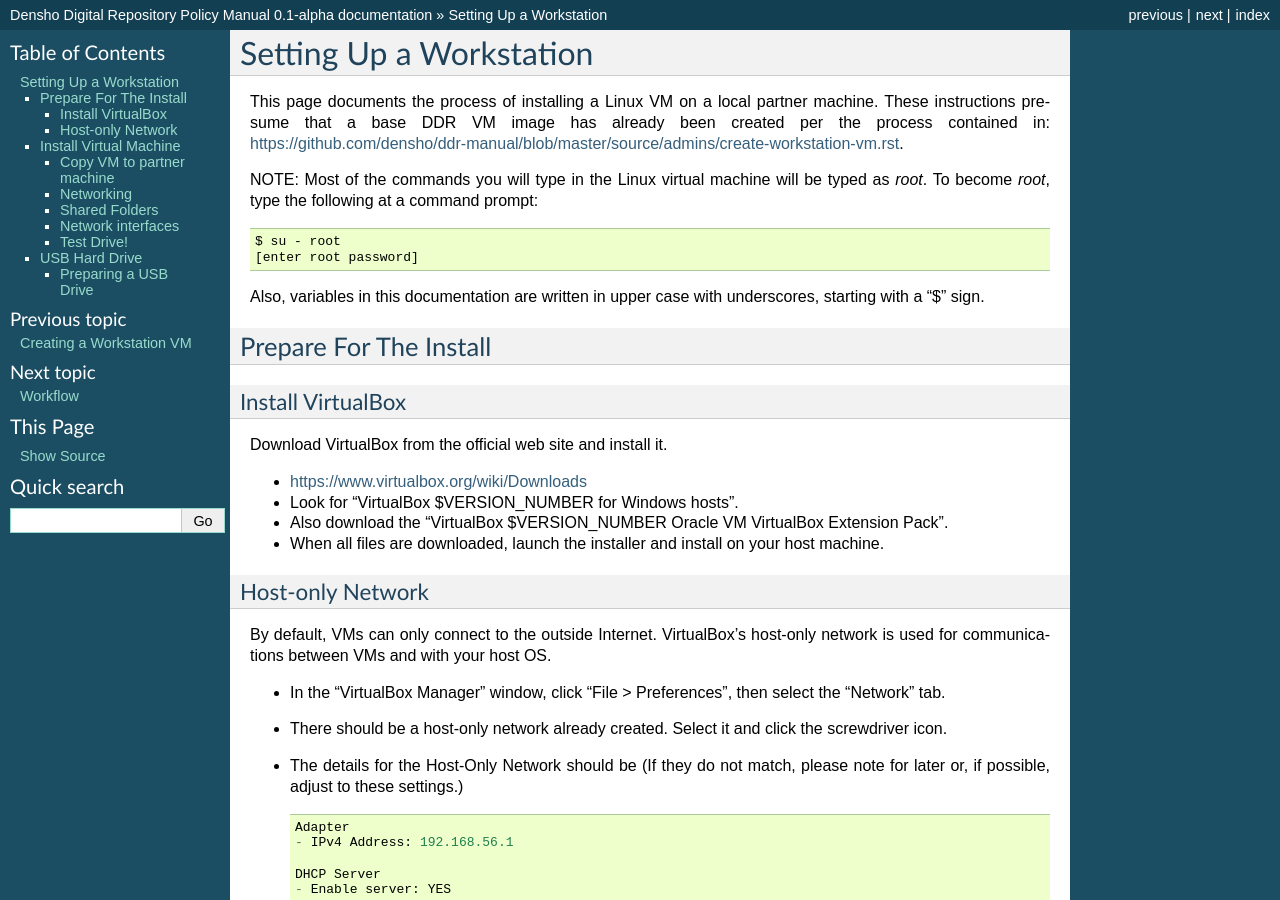
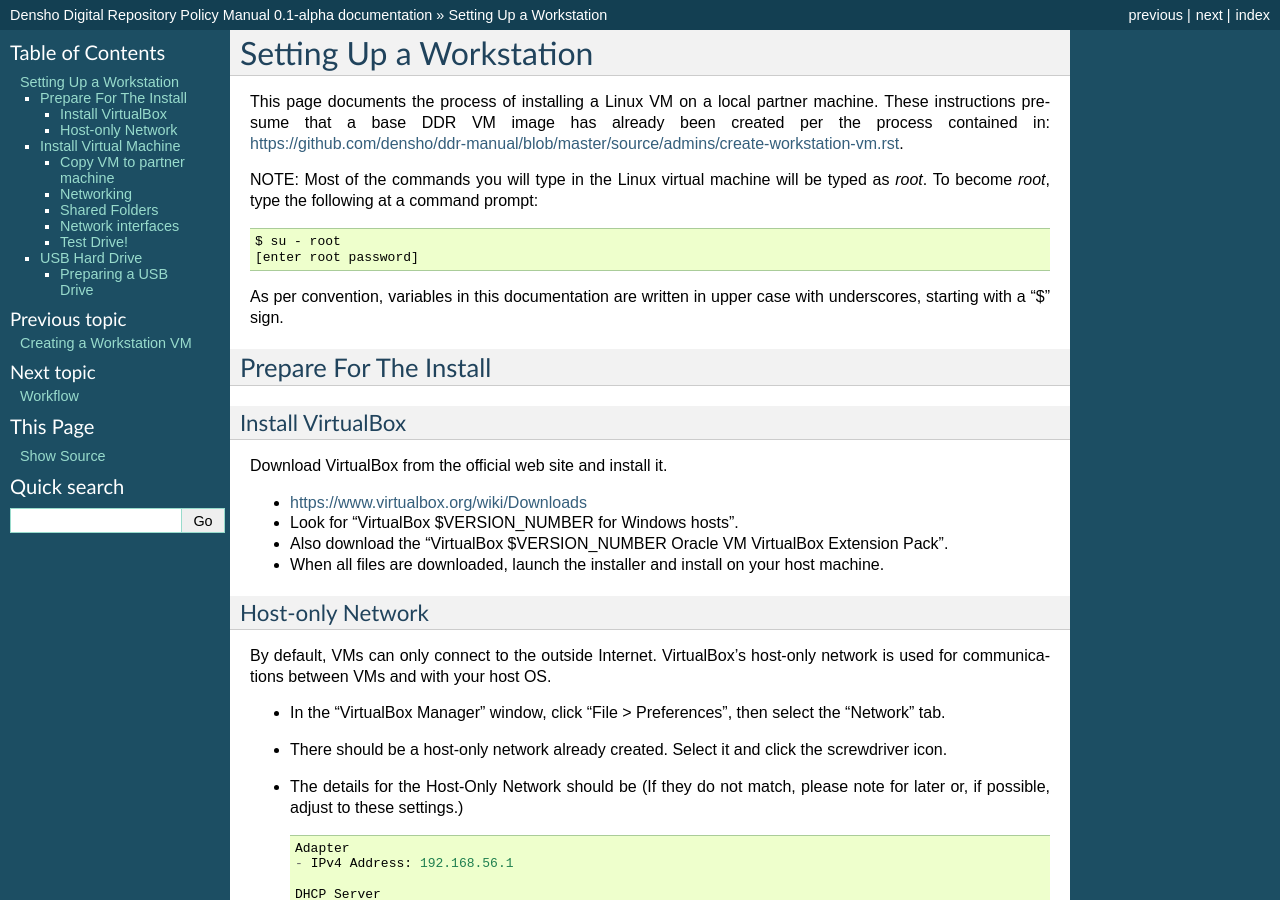
Before and after one commit to denshoproject/ddr-manual, a Sphinx documentation site: the page built from source/admins/setup-workstation.rst, in a window 1280 px wide and 900 px high. Built offline with Sphinx 7.4.7, drawn with Linux system fonts in a browser that asks for light colours; pages that are not in the unit, such as notebooks, are missing from menus.

Commit message:
Update setup-workstation.rst

```diff
--- a/source/admins/setup-workstation.rst
+++ b/source/admins/setup-workstation.rst
@@ -10,7 +10,7 @@ NOTE: Most of the commands you will type in the Linux virtual machine will be ty
     $ su - root
     [enter root password]
 
-Also, variables in this documentation are written in upper case with underscores, starting with a "$" sign.
+As per convention, variables in this documentation are written in upper case with underscores, starting with a "$" sign.
 
 
 
```
